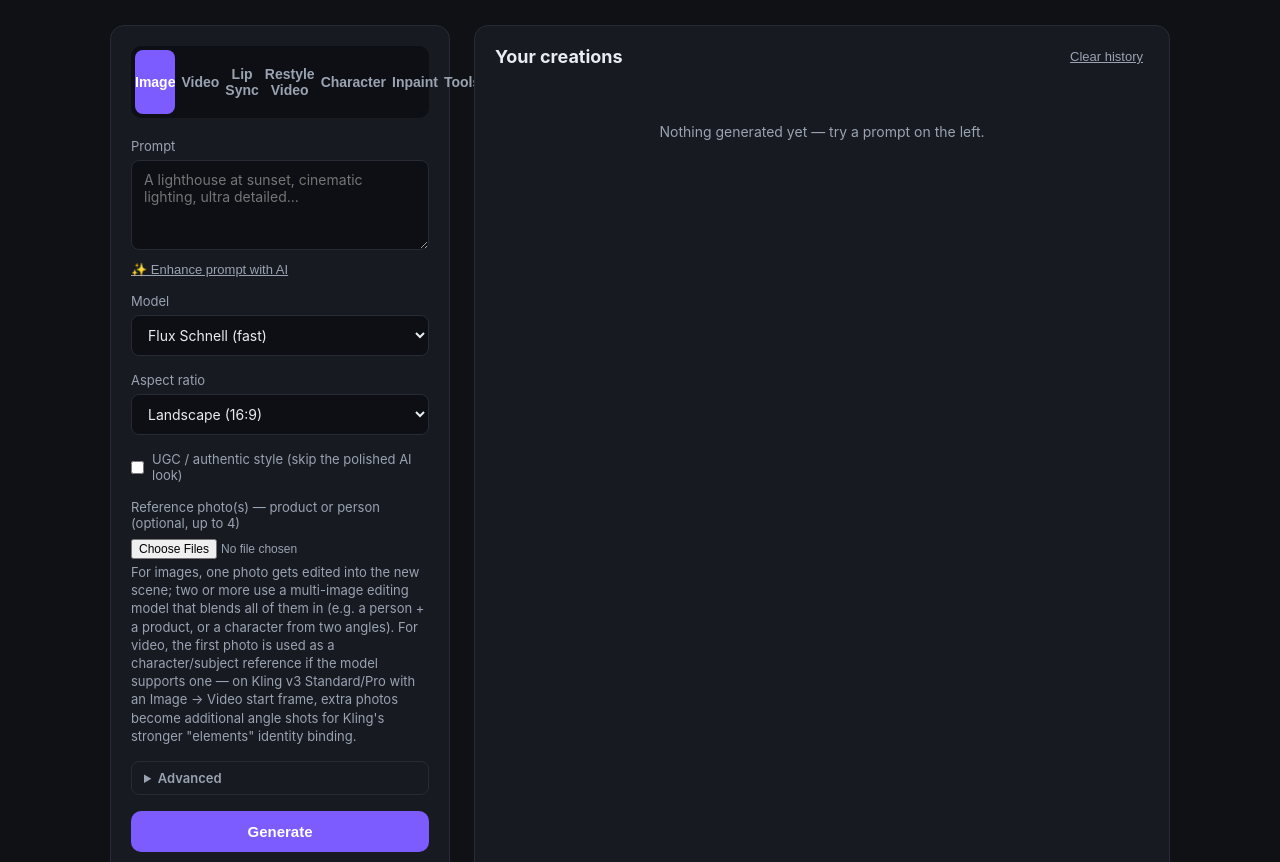
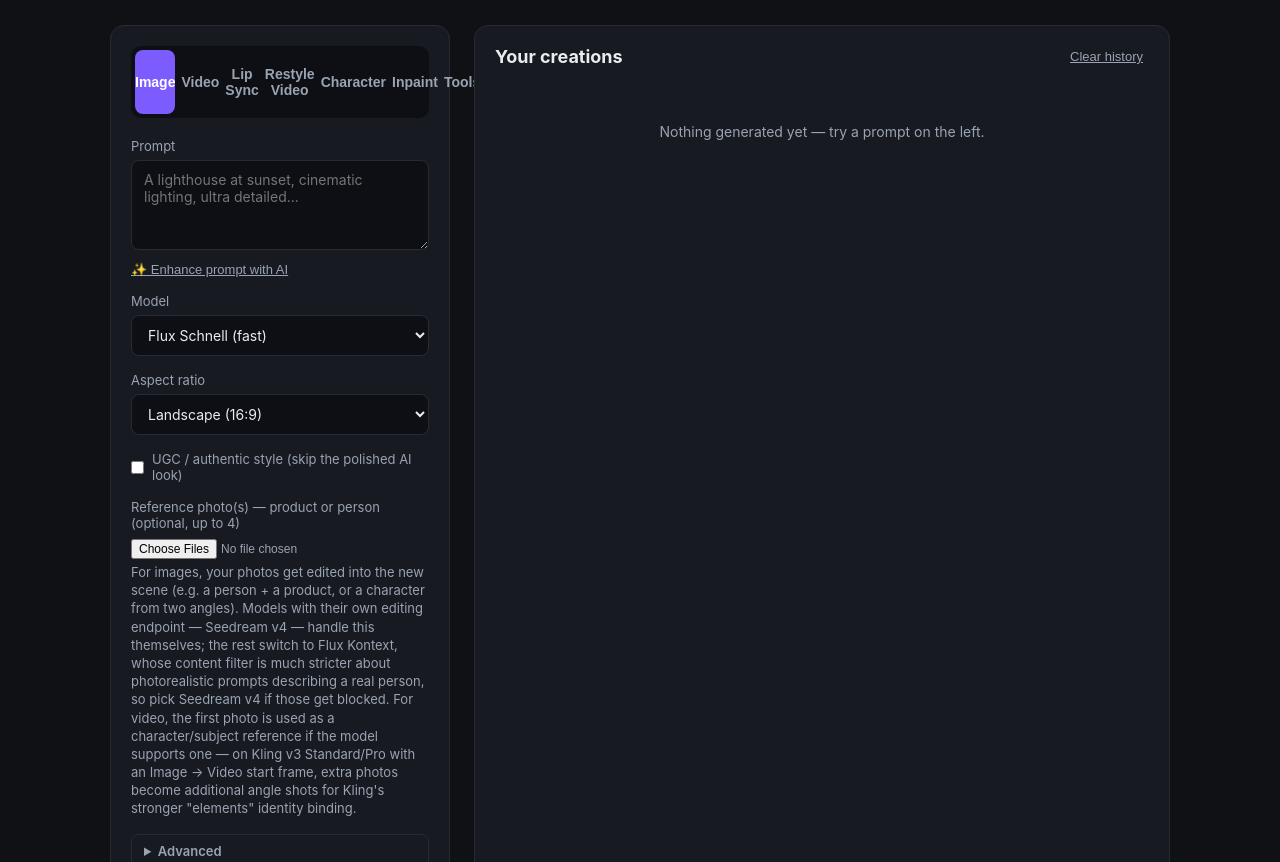
Before and after one commit to akelia216-cpu/ai-studio, a website: page public/index.html in a window 1280 px wide. Shown: the part 90-952 px from the top of the page. Drawn offline with Linux system fonts and the light colour scheme.

Commit message:
Revise hint for reference image input
Updated hint text for reference images and videos.

```diff
--- a/public/index.html
+++ b/public/index.html
@@ -149,7 +149,7 @@
           <div id="referenceImageField" class="field">
             <span>Reference photo(s) — product or person (optional, up to 4)</span>
             <input type="file" id="referenceImage" accept="image/*" multiple />
-            <span class="hint">For images, one photo gets edited into the new scene; two or more use a multi-image editing model that blends all of them in (e.g. a person + a product, or a character from two angles). For video, the first photo is used as a character/subject reference if the model supports one — on Kling v3 Standard/Pro with an Image → Video start frame, extra photos become additional angle shots for Kling's stronger "elements" identity binding.</span>
+            <span class="hint">For images, your photos get edited into the new scene (e.g. a person + a product, or a character from two angles). Models with their own editing endpoint — Seedream v4 — handle this themselves; the rest switch to Flux Kontext, whose content filter is much stricter about photorealistic prompts describing a real person, so pick Seedream v4 if those get blocked. For video, the first photo is used as a character/subject reference if the model supports one — on Kling v3 Standard/Pro with an Image → Video start frame, extra photos become additional angle shots for Kling's stronger "elements" identity binding.</span>
           </div>
 
           <details class="advanced">
```
